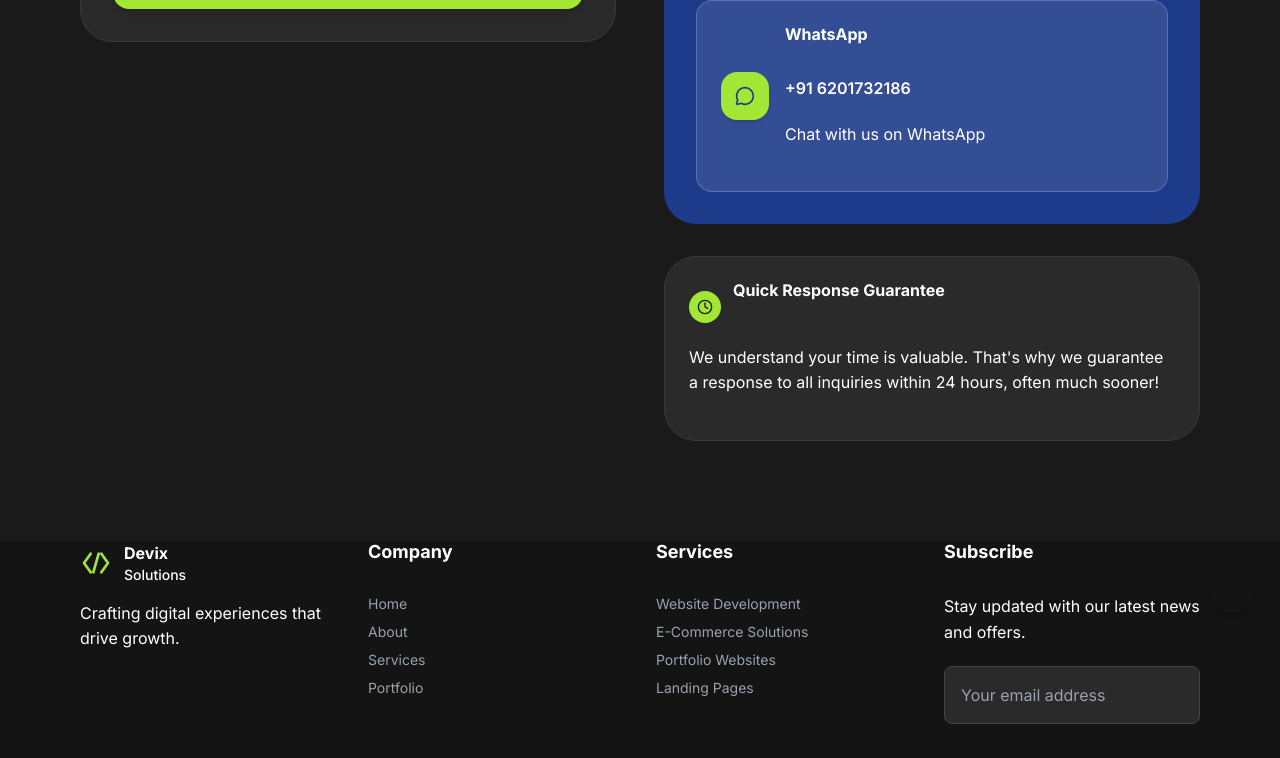
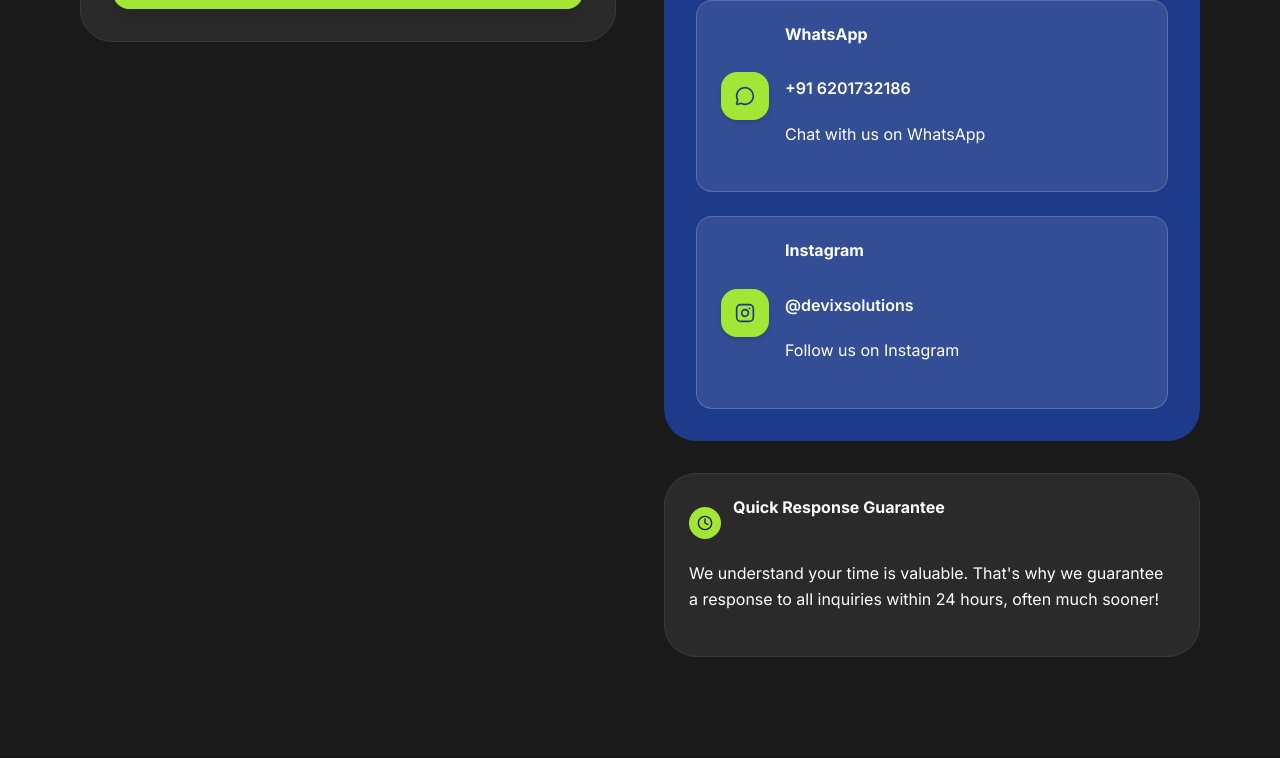
Before and after one commit to devixsolutions12/devix-solutions, a Next.js app: page /contact in a window 1280 px wide. Shown: the part 999-1757 px from the top of the page. Built offline with nearby package versions, Linux system fonts and the light colour scheme.

Commit message:
Add Instagram back to contact info and update Enterprise plan price to ₹34999

```diff
--- a/src/components/Contact.tsx
+++ b/src/components/Contact.tsx
@@ -2,7 +2,7 @@
 
 import { motion } from 'framer-motion'
 import { useState } from 'react'
-import { Send, Phone, Mail, MessageCircle, Clock } from 'lucide-react'
+import { Send, Phone, Mail, MessageCircle, Instagram, Clock } from 'lucide-react'
 
 const Contact = () => {
   const [formData, setFormData] = useState({
@@ -83,6 +83,14 @@ const Contact = () => {
       description: "Chat with us on WhatsApp",
       color: "from-green-500 to-green-600",
       action: "https://wa.me/916201732186"
+    },
+    {
+      icon: Instagram,
+      title: "Instagram",
+      value: "@devixsolutions",
+      description: "Follow us on Instagram",
+      color: "from-cyan-500 to-cyan-600",
+      action: "https://instagram.com/devixsolutions"
     }
   ]
 
--- a/src/components/Pricing.tsx
+++ b/src/components/Pricing.tsx
@@ -42,7 +42,7 @@ const Pricing = () => {
     {
       id: 3,
       name: "Enterprise",
-      price: "₹75k",
+      price: "₹34999",
       description: "For large businesses with complex needs",
       popular: false,
       buttonText: "Get Quote",
```
